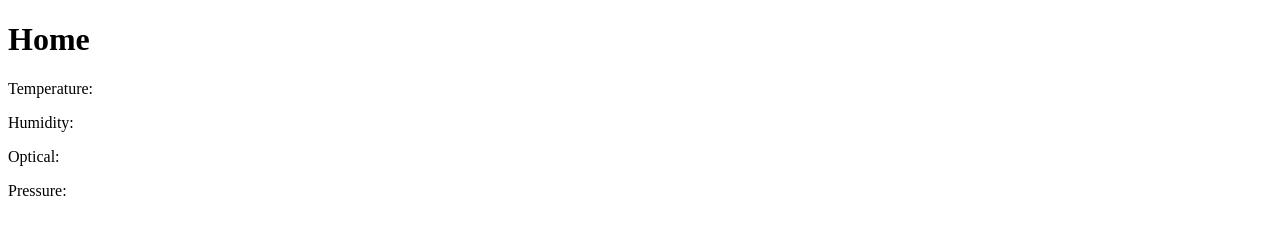
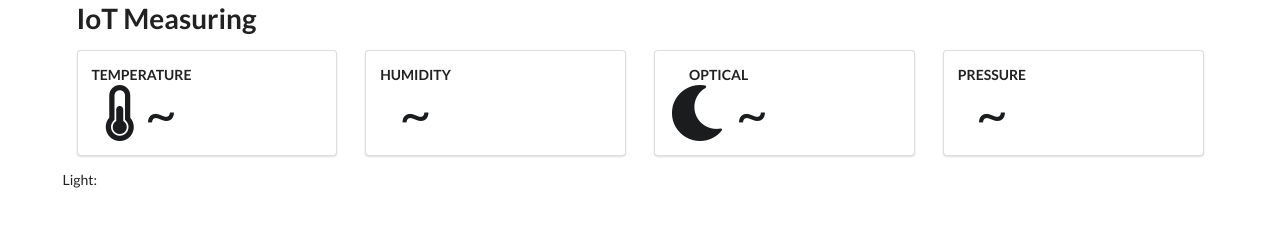
Before and after one commit to drstojanovic/iot-sample-app, a website: page index.html in a window 1280 px wide. Drawn offline with nearby package versions, Linux system fonts and the light colour scheme; no server answers.

Commit message:
Small styling updates

```diff
--- a/index.html
+++ b/index.html
@@ -5,24 +5,78 @@
     <title>My Home</title>
     <meta charset="UTF-8">
     <meta name="viewport" content="width=device-width, initial-scale=1">
-    <link href="css/style.css" rel="stylesheet">
+
+    <link rel="stylesheet" href="node_modules/semantic-ui/dist/semantic.min.css">
+    <link href="main.css" rel="stylesheet">
 </head>
 
 <body>
-    <h1>Home</h1>
 
-    <p> Temperature:
-        <span id="temperature"></span>
-    </p>
-    <p> Humidity:
-        <span id="humidity"></span>
-    </p>
-    <p>Optical:
-        <span id="optical"></span>
-    </p>
-    <p>Pressure:
-        <span id="pressure"></span>
-    </p>
+    <div class="ui container">
+
+        <h1>IoT Measuring</h1>
+
+        <div class="ui stackable four column grid">
+            <div class=" four wide column">
+                <div id="temperature-wrapper" class="ui segment">
+                    <div class="ui statistic">
+                        <div class="label">
+                            Temperature
+                        </div>
+                        <div class="value">
+                            <i class="half thermometer icon"></i>
+                            <span id="temperature">~</span>
+                        </div>
+                    </div>
+                </div>
+            </div>
+
+            <div class=" four wide column">
+                <div id="humidity-wrapper" class="ui segment">
+                    <div class="ui statistic ">
+                        <div class="label">
+                            Humidity
+                        </div>
+                        <div class="value">
+                            <span id="humidity">~</span>
+                        </div>
+                    </div>
+                </div>
+            </div>
+
+            <div class=" four wide column">
+                <div id="optical-wrapper" class="ui segment">
+                    <div class="ui statistic">
+                        <div class="label">
+                            Optical
+                        </div>
+                        <div class="value">
+                            <i class="moon icon"></i>
+                            <span id="optical">~</span>
+                        </div>
+                    </div>
+                </div>
+            </div>
+
+            <div class=" four wide column">
+                <div id="pressure-wrapper" class="ui segment">
+                    <div class="ui statistic ">
+                        <div class="label">
+                            Pressure
+                        </div>
+                        <div class="value">
+                            <span id="pressure">~</span>
+                        </div>
+                    </div>
+                </div>
+            </div>
+        </div>
+
+        <div class="ui stackable grid">
+            Light:
+        </div>
+
+    </div>
 
     <script src="https://www.gstatic.com/firebasejs/4.4.0/firebase.js"></script>
     <script src="main.js"></script>
--- /dev/null
+++ b/main.css
@@ -0,0 +1,14 @@
+@keyframes colorChange {
+    from {
+        background-color: #B03060 !important;
+    }
+    to {
+        background-color: transparent;
+    }
+}
+
+.animate {
+    background-color: #B03060 !important;
+    animation-name: colorChange;
+    animation-duration: 3s;
+}
--- a/main.js
+++ b/main.js
@@ -1,7 +1,8 @@
-(function() {
+(function () {
     'use strict';
 
     var HOUSE_ID = 1;
+    var COLOR_UPDATE_TIMEOUT = 3000;
 
     // Initialize Firebase
     var config = {
@@ -17,26 +18,26 @@
     var database = firebase.database();
 
     var temperatureRef = database.ref(HOUSE_ID + '/temperature');
-    temperatureRef.on('value', function(snapshot) {
+    temperatureRef.on('value', function (snapshot) {
         updateTemperature(snapshot.val());
     });
 
     var humidityRef = database.ref(HOUSE_ID + '/humidity');
-    humidityRef.on('value', function(snapshot) {
+    humidityRef.on('value', function (snapshot) {
         updateHumidity(snapshot.val());
     });
 
     var opticalRef = database.ref(HOUSE_ID + '/optical');
-    opticalRef.on('value', function(snapshot) {
+    opticalRef.on('value', function (snapshot) {
         updateOptical(snapshot.val());
     });
 
     var pressureRef = database.ref(HOUSE_ID + '/pressure');
-    pressureRef.on('value', function(snapshot) {
+    pressureRef.on('value', function (snapshot) {
         updatePressure(snapshot.val());
     });
 
-    var sendMessage = function(type, value) {
+    var sendMessage = function (type, value) {
         database
             .ref(HOUSE_ID + '/' + type)
             .set({
@@ -45,44 +46,40 @@
             });
     };
 
-    var updateTemperature = function(value) {
-        console.log('New temperature is: ');
-        console.log(value);
-
+    var updateTemperature = function (value) {
         var temperature = value.value;
-        console.log(temperature);
-
         document.getElementById('temperature').textContent = temperature.toString() + ' ' + '°C';
+        document.getElementById('temperature-wrapper').classList.add('animate');
+        setTimeout(function () {
+            document.getElementById('temperature-wrapper').classList.remove('animate');
+        }, COLOR_UPDATE_TIMEOUT);
     };
 
-    var updateHumidity = function(value) {
-        console.log('New humidity is: ');
-        console.log(value);
-
+    var updateHumidity = function (value) {
         var humidity = value.value;
-        console.log(humidity);
-
-        document.getElementById('humidity').textContent = humidity.toString() + ' ' + value.unit;
+        document.getElementById('humidity').textContent = humidity.toString() + ' %RH';
+        document.getElementById('humidity-wrapper').classList.add('animate');
+        setTimeout(function () {
+            document.getElementById('humidity-wrapper').classList.remove('animate');
+        }, COLOR_UPDATE_TIMEOUT);
     };
 
-    var updateOptical = function(value) {
-        console.log('New optical is: ');
-        console.log(value);
-
+    var updateOptical = function (value) {
         var optical = value.value;
-        console.log(optical);
-
-        document.getElementById('optical').textContent = optical.toString() + ' ' + value.unit;
+        document.getElementById('optical').textContent = optical.toString() + ' W/SR';
+        document.getElementById('optical-wrapper').classList.add('animate');
+        setTimeout(function () {
+            document.getElementById('optical-wrapper').classList.remove('animate');
+        }, COLOR_UPDATE_TIMEOUT);
     };
 
-    var updatePressure = function(value) {
-        console.log('New pressure is: ');
-        console.log(value);
-
+    var updatePressure = function (value) {
         var pressure = value.value;
-        console.log(pressure);
-
-        document.getElementById('pressure').textContent = pressure.toString() + ' ' + value.unit;
+        document.getElementById('pressure').textContent = pressure.toString() + ' HPA';
+        document.getElementById('pressure-wrapper').classList.add('animate');
+        setTimeout(function () {
+            document.getElementById('pressure-wrapper').classList.remove('animate');
+        }, COLOR_UPDATE_TIMEOUT);
     };
 
 })();
```
